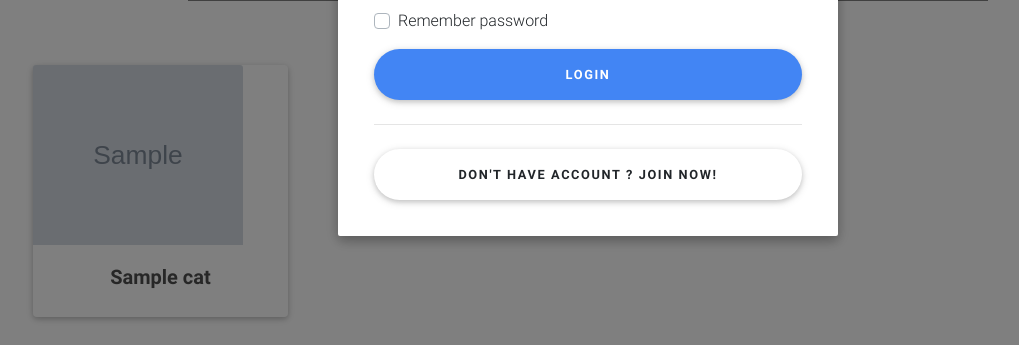
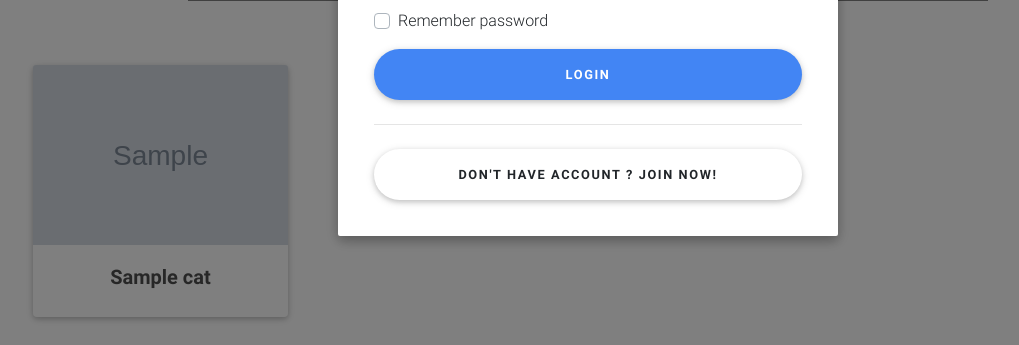
Before and after one commit to reuvenz1993/E-commerce-BuyBye, a Flask app: template ecommerce/templates/index.html in a window 1280 px wide. Shown: the part 455-800 px from the top of the page, without its empty margins (52-1071 px from the left). Run offline with Flask 2, Linux system fonts and the light colour scheme; the template is opened without the code that fills it: most values are stand-ins (such as "Sample title", 1, 10 or a date in 2020); grey boxes marked "Sample" are stand-in pictures; form fields are guessed from the names that the template uses; parts of the project's set-up code (start-up, migrations or seed data) failed here and were passed over; some libraries are stand-ins or nearby versions.

Commit message:
Update index.css

```diff
--- a/ecommerce/static/css/index.css
+++ b/ecommerce/static/css/index.css
@@ -4,7 +4,6 @@
 }
 
 .card_cat_img{
-  width:210px;
   height: 180px;
 }
 
```
